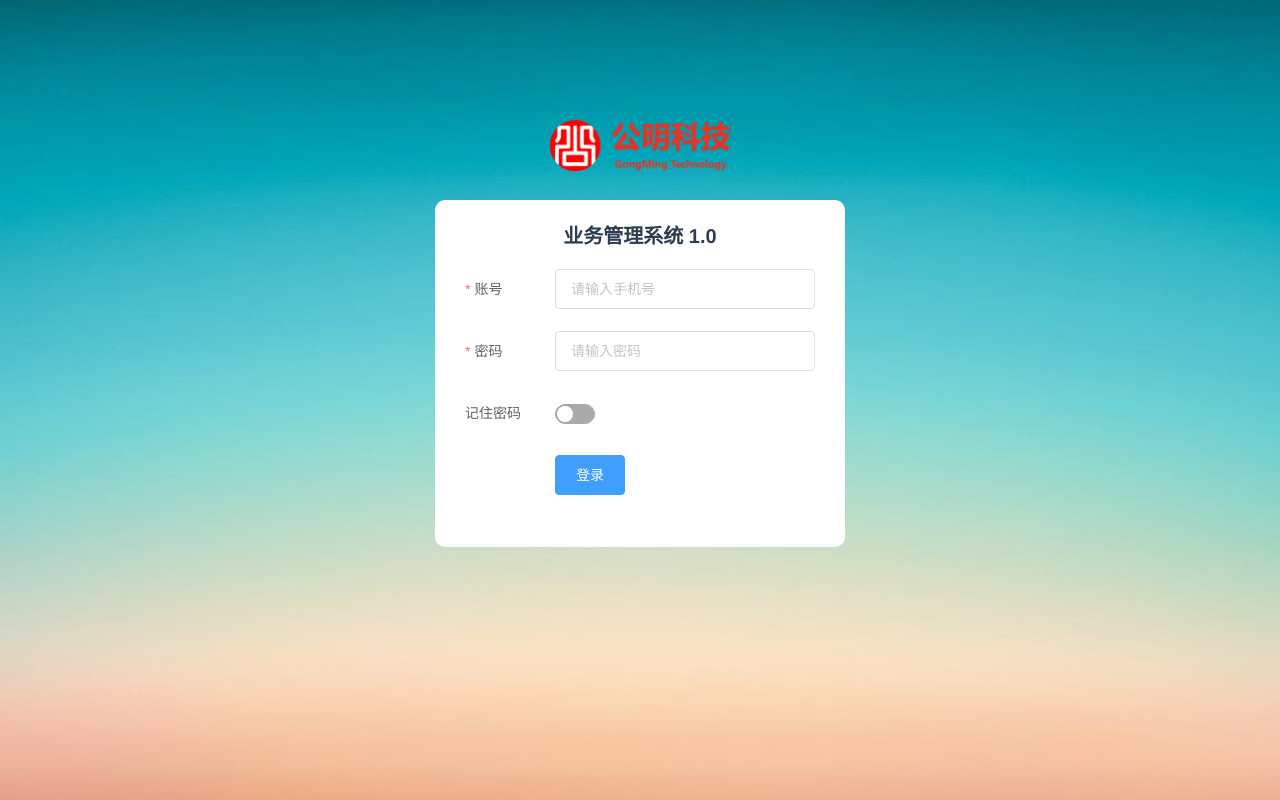
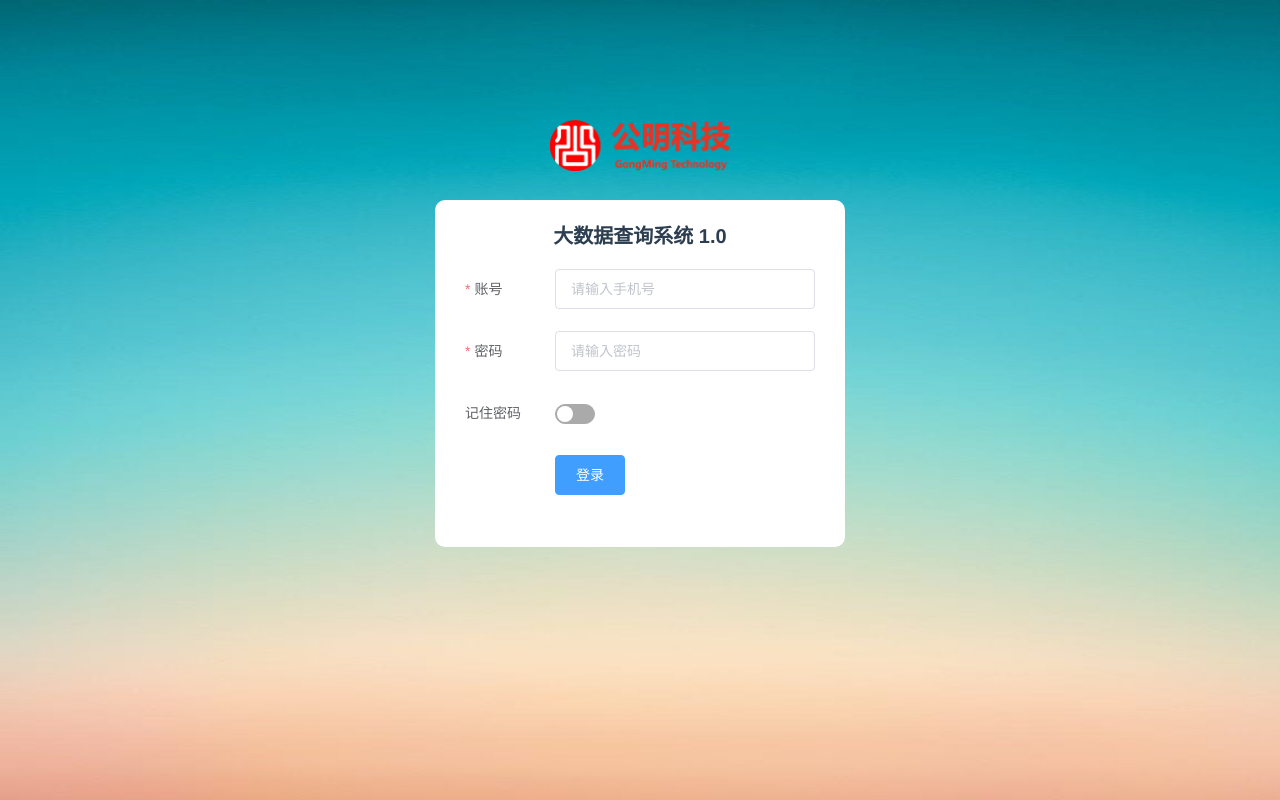
Before and after one commit to 3wot/vue-star-customer, a Vue app: page /valuation in a window 1280 px wide. Built offline with nearby package versions, Linux system fonts and the light colour scheme.

Commit message:
Signed-off-by: 3wot <j1j2w3@163.com>

```diff
--- a/index.html
+++ b/index.html
@@ -7,7 +7,7 @@
     <meta content="black" name="apple-mobile-web-app-status-bar-style"/>
     <meta content="telephone=no" name="format-detection"/>
 
-    <title>公明业务管理系统 1.0</title>
+    <title>公明大数据查询系统 1.0</title>
   </head>
   <body>
     <div id="app"></div>
--- a/src/components/FirstCheck.vue
+++ b/src/components/FirstCheck.vue
@@ -21,7 +21,7 @@
 								</el-form-item>
 							</el-col>
 							<el-col :span="12">
-								<el-form-item label="客户电话">
+								<el-form-item label="客户电话" class="label-danger">
 									<el-input v-model="BorrowerMobile" placeholder="请输入客户电话"></el-input>
 								</el-form-item>
 							</el-col>
@@ -349,7 +349,7 @@ methods:{
 			CompanyName,
 			BorrowerMarriageStatus,
 		}
-		if (!BorrowerIDNO || !BorrowerName) {
+		if (!BorrowerIDNO || !BorrowerName || !BorrowerMobile) {
 			this.warn('请完成标红的项目！')
 			return
 		}
--- a/src/components/Login.vue
+++ b/src/components/Login.vue
@@ -9,7 +9,7 @@
 
 		</div>
 		<div class="login-form">
-			<p class="login-title">业务管理系统 1.0</p>
+			<p class="login-title">大数据查询系统 1.0</p>
 			<el-form :model="loginForm" :rules="rules" label-width="90px" label-position="left">
 				<el-form-item label="账号" prop="mobile">
 					<el-input v-model="loginForm.mobile" placeholder="请输入手机号"></el-input>
```
